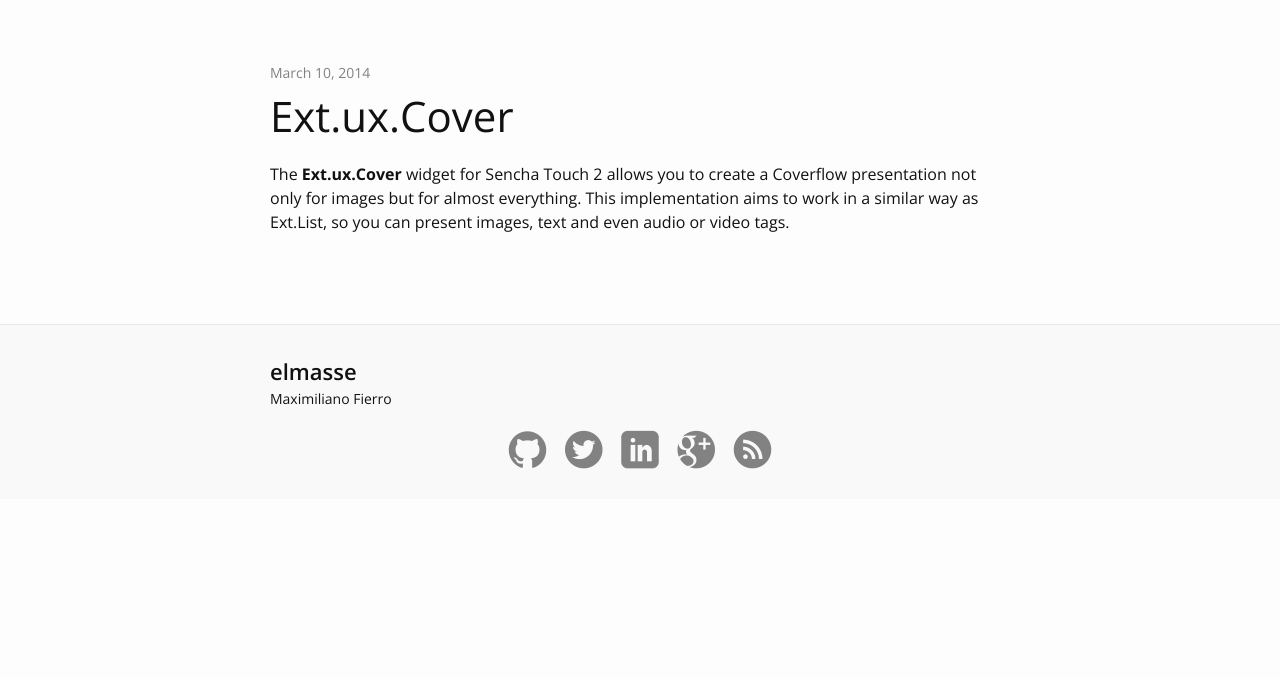
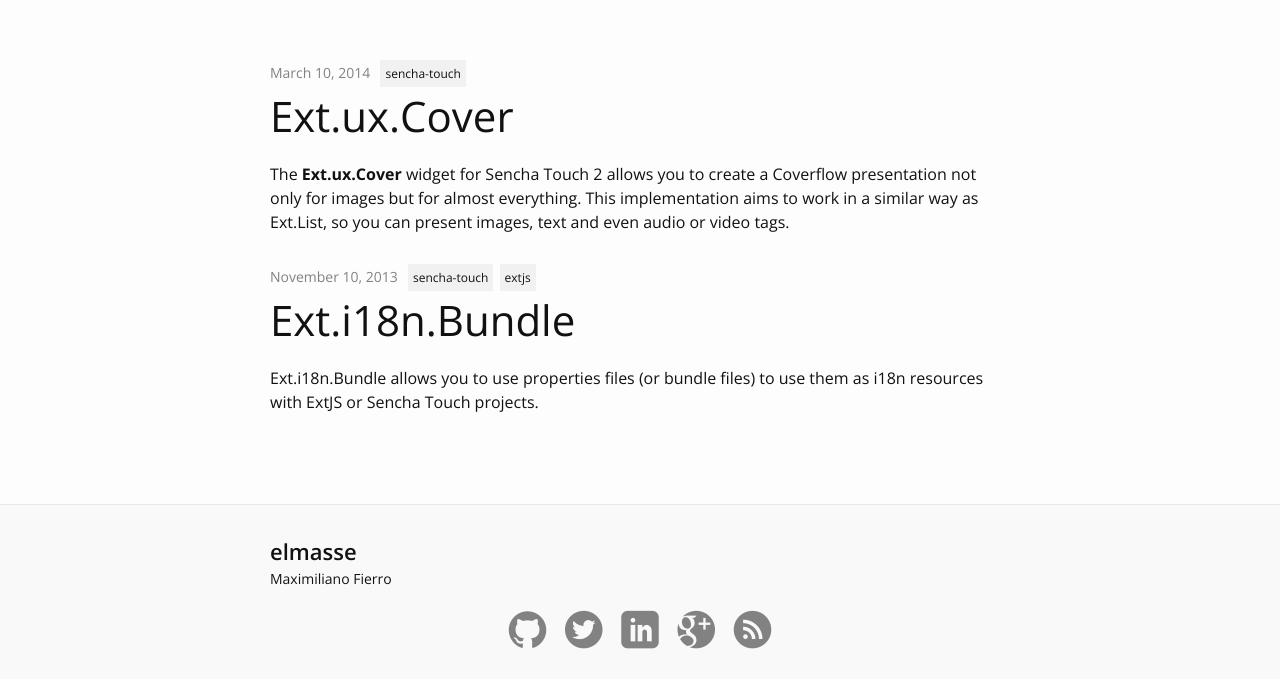
Before and after one commit to elmasse/elmasse.io, a Jekyll site: the page built from index.html, in a window 1280 px wide. Shown: the part 353-1032 px from the top of the page. Built offline with Jekyll 4.4.1, drawn with Linux system fonts in a browser that asks for light colours; before the commit the page ends 900 px from its top, so only the background shows below that.

Commit message:
tags. new post

````diff
--- a/_includes/head.html
+++ b/_includes/head.html
@@ -3,7 +3,7 @@
     <meta name="viewport" content="width=device-width initial-scale=1" />
     <meta http-equiv="X-UA-Compatible" content="IE=edge">
 
-    <title>{% if page.title %}{{ page.title }}{% else %}{{ site.title }}{% endif %}</title>
+    <title>{{ site.title }}{% if page.title %} | {{ page.title }}{% else %}{% endif %}</title>
     <meta name="description" content="{{ site.description }}">
     <meta name="author" content="{{site.author}}"/>
 
--- /dev/null
+++ b/_posts/2013-11-10-ext-i18n-bundle.md
@@ -0,0 +1,31 @@
+---
+layout: post
+title:  "Ext.i18n.Bundle"
+description: Internationalization for ExtJS and Sencha Touch
+categories: projects
+tags: [sencha-touch, extjs]
+---
+
+Ext.i18n.Bundle allows you to use properties files (or bundle files) to use them as i18n resources with ExtJS or Sencha Touch projects.
+
+## Download
+
+### ExtJS
+
+The code is available in the project repository [Ext.i18n.Bundle for ExtJS](https://github.com/elmasse/Ext.i18n.Bundle). Or you can clone the repository:
+
+
+```
+$ git clone git@github.com:elmasse/Ext.i18n.Bundle.git
+```
+
+
+
+
+### Sencha Touch
+
+The code is available in the project repository [Ext.i18n.Bundle for Sencha Touch](https://github.com/elmasse/Ext.i18n.Bundle-touch). Or you can clone the repository:
+
+```
+$ git clone git@github.com:elmasse/Ext.i18n.Bundle-touch.git
+```
--- a/_sass/_layout.scss
+++ b/_sass/_layout.scss
@@ -198,6 +198,14 @@
 .post-meta {
     font-size: $small-font-size;
     color: $grey-color;
+    margin-right: 5px;
+}
+
+.post-tag {
+    font-size: 12px;
+    margin: 10px 1px;
+    background: #f1f1f1;
+    padding: 5px;
 }
 
 .post-link {
--- a/index.html
+++ b/index.html
@@ -9,7 +9,9 @@ description: JavaScript and other things.
     {% for post in site.posts %}
       <li>
         <span class="post-meta">{{ post.date | date: "%B %-d, %Y" }}</span>
-
+        {% for tag in post.tags %}
+          <span class="post-tag">{{ tag }}</span>
+        {% endfor %}
         <h2>
           <a class="post-link" href="{{ post.url | prepend: site.baseurl }}">{{ post.title }}</a>
         </h2>
@@ -17,7 +19,4 @@ description: JavaScript and other things.
       </li>
     {% endfor %}
   </ul>
-
-  <!-- <p class="rss-subscribe">subscribe <a href="{{ "/feed.xml" | prepend: site.baseurl }}">via RSS</a></p> -->
-
 </div>
````
Also changed, not shown: _layouts/post.html (+6 -1 lines).
